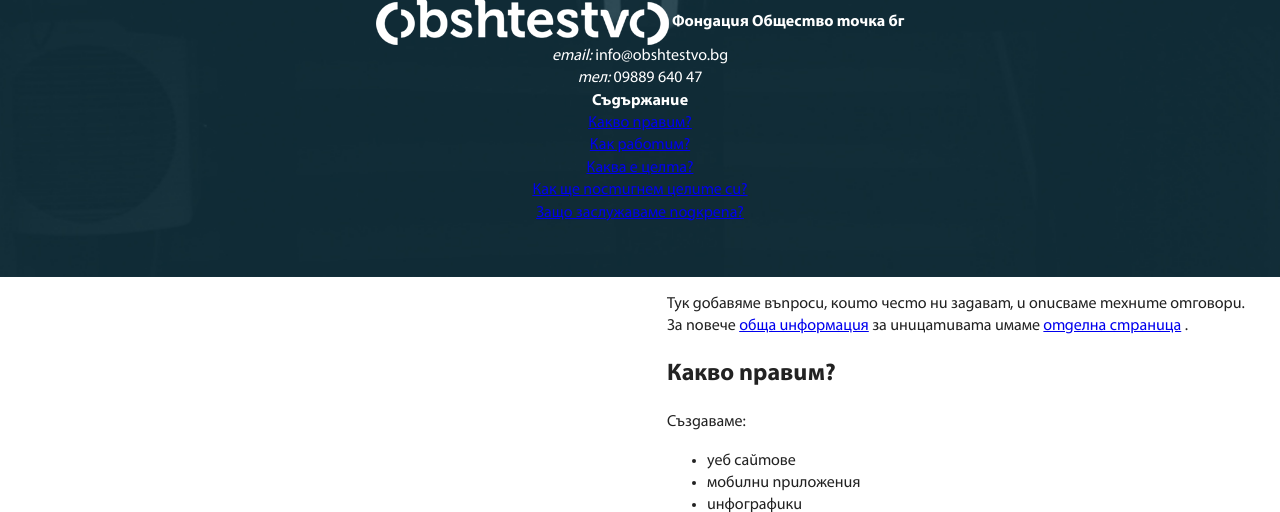
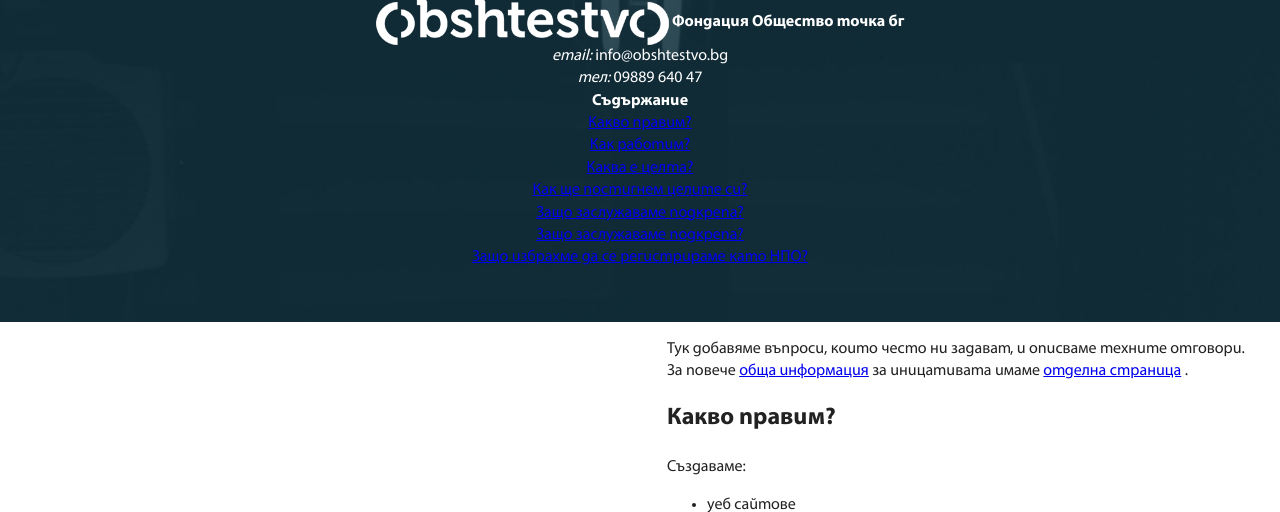
Before and after one commit to radoraykov/obshtestvo.bg, a Django app: template web/templates/faq/get.html in a window 1280 px wide. Shown: the part 539-1051 px from the top of the page. Run offline with Django 3.2, Linux system fonts and the light colour scheme; the template is opened without the code that fills it, so the values that code supplies are empty; some libraries are stand-ins or nearby versions.

Commit message:
Updated FAQ ToC

```diff
--- a/web/templates/faq/_toc.html
+++ b/web/templates/faq/_toc.html
@@ -3,3 +3,6 @@
 <li><a href="#goals" class="basic-transition-2x">Каква е целта?</a></li>
 <li><a href="#approach" class="basic-transition-2x">Как ще постигнем целите си?</a></li>
 <li><a href="#worthy" class="basic-transition-2x">Защо заслужаваме подкрепа?</a></li>
+<li><a href="#whyngo" class="basic-transition-2x">Защо заслужаваме подкрепа?</a></li>
+<li><a href="#whymany" class="basic-transition-2x">Защо избрахме да се регистрираме като
+    НПО?</a></li>
--- a/web/templates/faq/get.html
+++ b/web/templates/faq/get.html
@@ -287,8 +287,8 @@
             специфична задача</p>
         </li>
     </ul>
-    <h2>Защо избрахме да се регистрираме като НПО / Фондация <a name="whyngo"
-                                                                class="adjust"></a></h2>
+    <h2>Защо избрахме да се регистрираме като НПО / Фондация? <a name="whyngo"
+                                                                 class="adjust"></a></h2>
 
     <p>Желаем създаденото от нас да поддържа себе си както и екип работещ по него, за
         което
```
